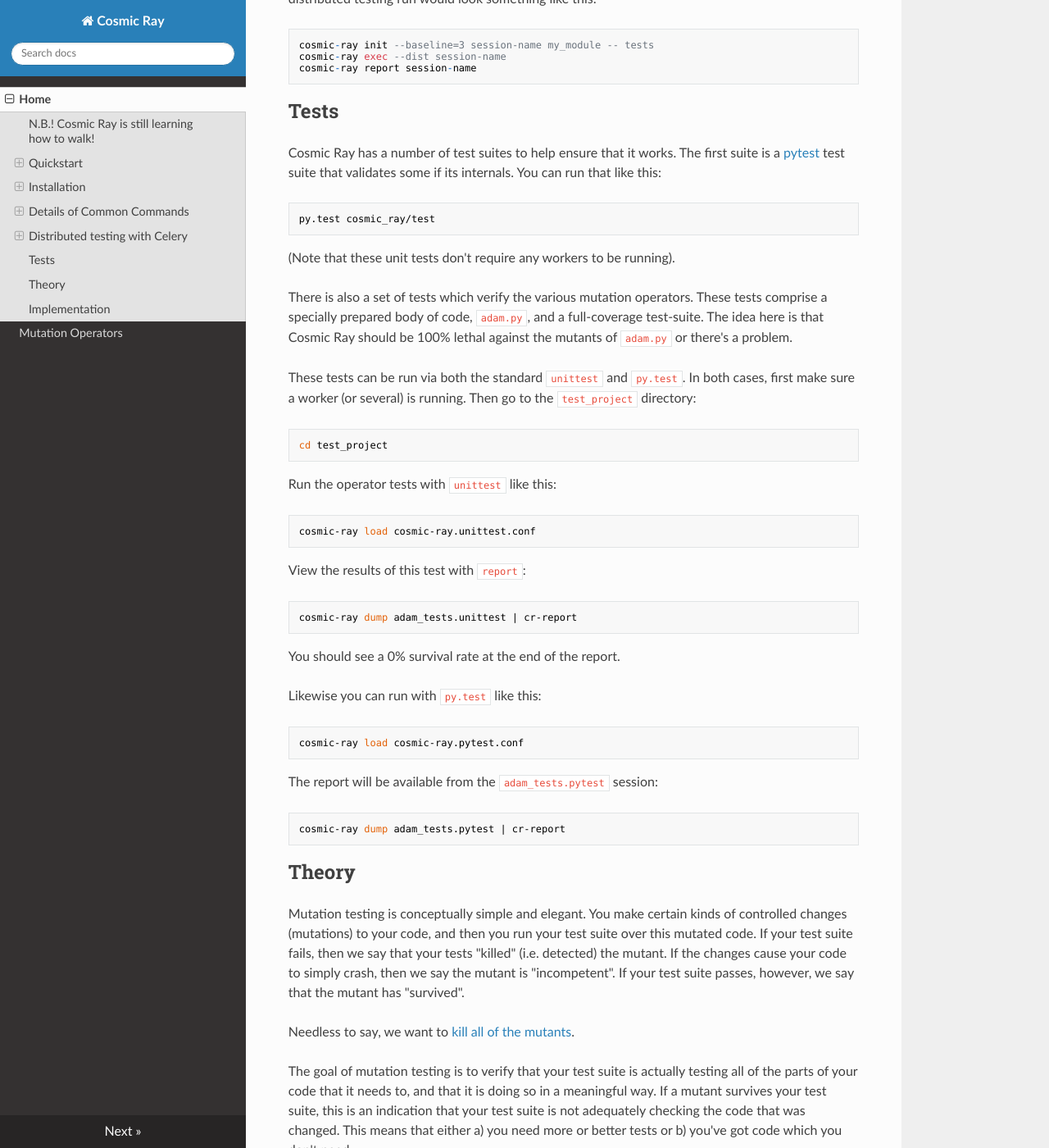
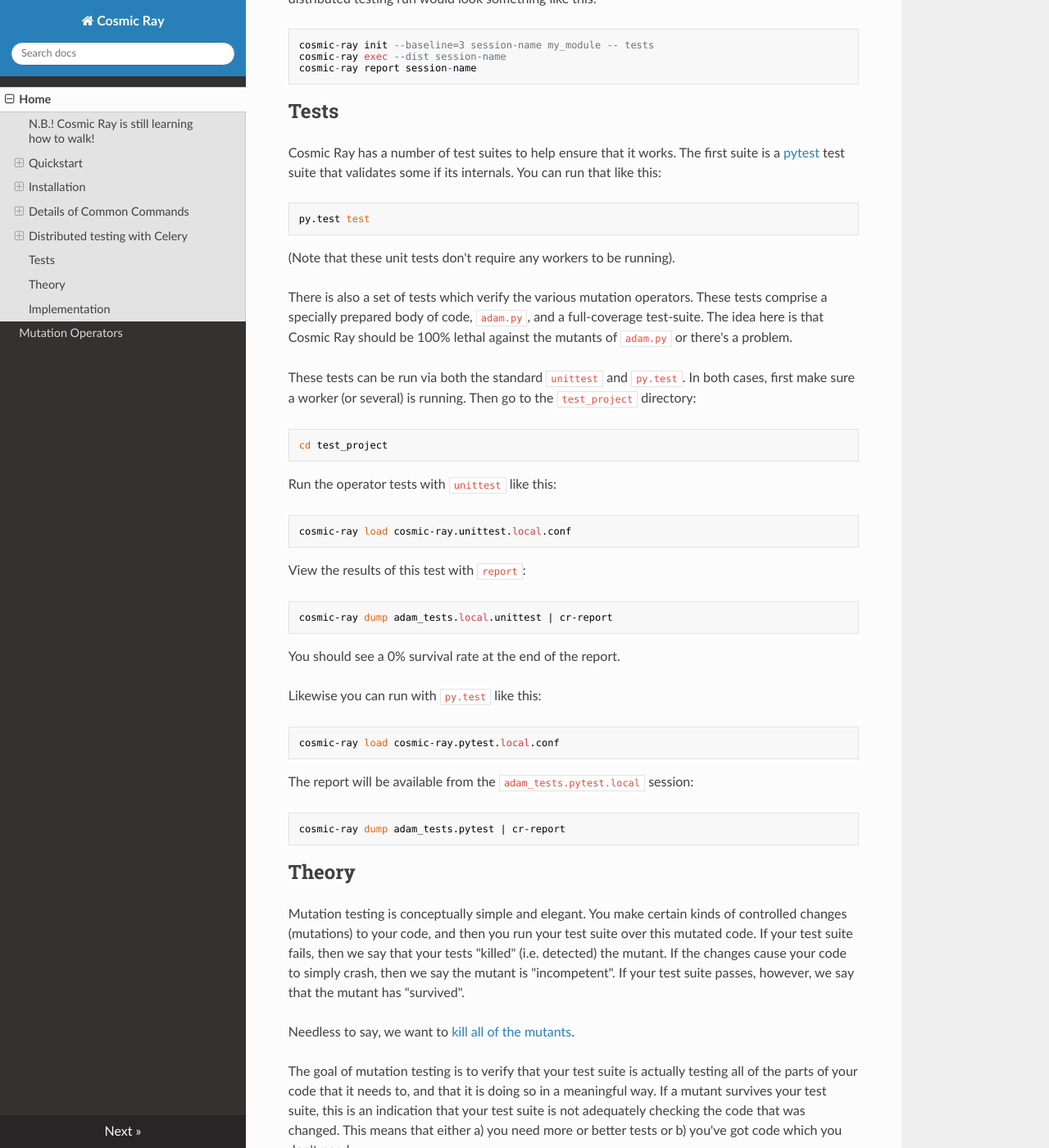
Before and after one commit to sixty-north/cosmic-ray, an MkDocs documentation site: the page built from docs/index.md, in a window 1280 px wide and 1400 px high, scrolled down 9963 px. Shown: the whole window at 82% size. Built offline with MkDocs 1.6.1, drawn with Linux system fonts in a browser that asks for light colours; nearby versions of some CDN libraries; old or Windows-style settings are respelled for this version of MkDocs.

Commit message:
Minor doc updates.

````diff
--- a/docs/index.md
+++ b/docs/index.md
@@ -528,7 +528,7 @@
 internals. You can run that like this:
 
 ```
-py.test cosmic_ray/test
+py.test test
 ```
 
 (Note that these unit tests don't require any workers to be running).
@@ -549,13 +549,13 @@
 Run the operator tests with `unittest` like this:
 
 ```
-cosmic-ray load cosmic-ray.unittest.conf
+cosmic-ray load cosmic-ray.unittest.local.conf
 ```
 
 View the results of this test with `report`:
 
 ```
-cosmic-ray dump adam_tests.unittest | cr-report
+cosmic-ray dump adam_tests.local.unittest | cr-report
 ```
 
 You should see a 0% survival rate at the end of the report.
@@ -563,10 +563,10 @@
 Likewise you can run with `py.test` like this:
 
 ```
-cosmic-ray load cosmic-ray.pytest.conf
+cosmic-ray load cosmic-ray.pytest.local.conf
 ```
 
-The report will be available from the `adam_tests.pytest` session:
+The report will be available from the `adam_tests.pytest.local` session:
 
 ```
 cosmic-ray dump adam_tests.pytest | cr-report
````
